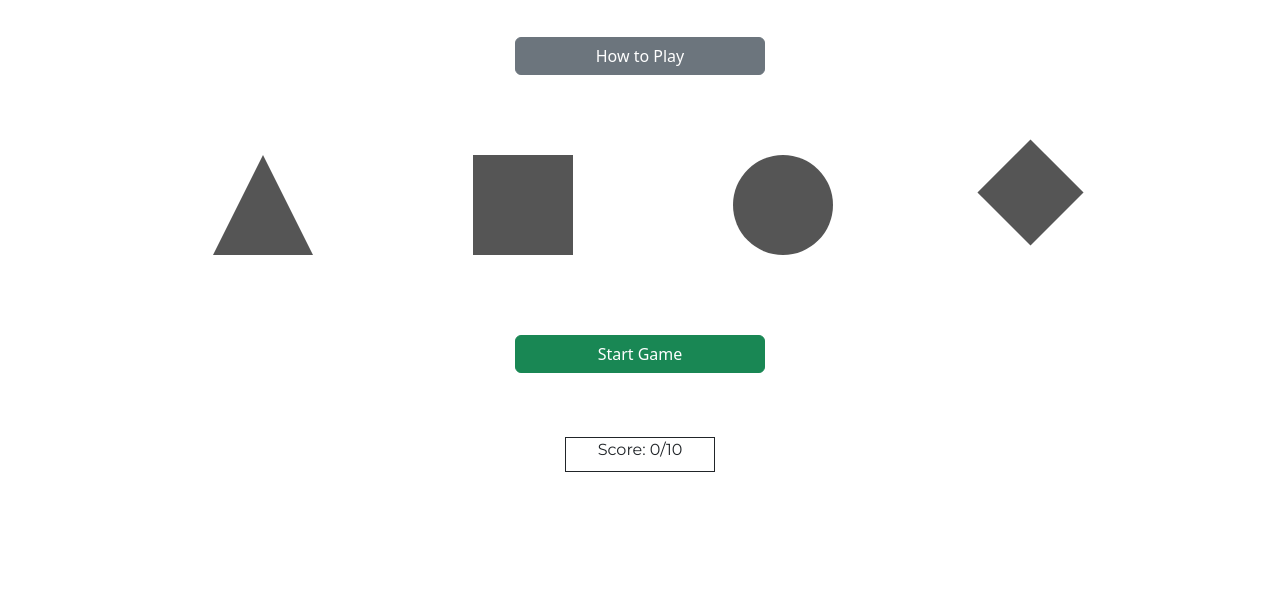
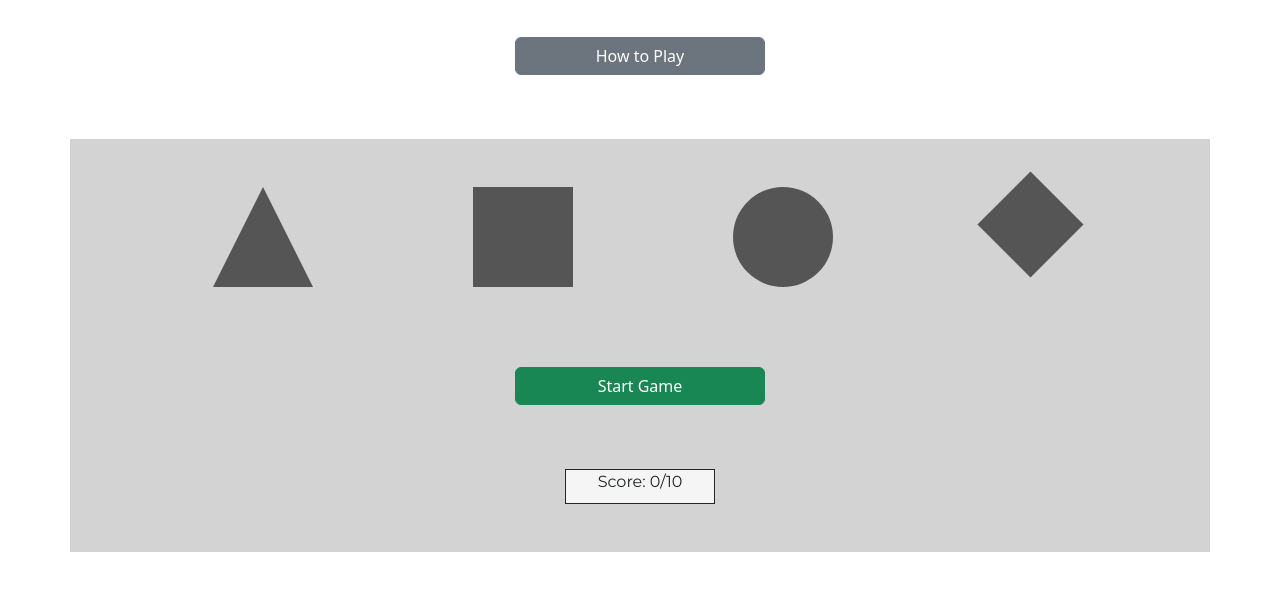
Before and after one commit to TiredSkitarii/sequence-game, a plain HTML site: page index.html in a window 1280 px wide. Shown: the part 101-692 px from the top of the page. Drawn offline with nearby package versions, Linux system fonts and the light colour scheme; some packages are replaced by stand-ins of ours; a script that the page names is missing; a web font is replaced by a local one.

Commit message:
added background colour to main game area and adjusted padding

```diff
--- a/assets/css/style.css
+++ b/assets/css/style.css
@@ -34,15 +34,19 @@ p {
     vertical-align: middle;
     height: 35px;
     width: 150px;
+    background-color: whitesmoke;
 }
 
 /* Spacings */
 
 #game-area {
     margin-top: 2rem;
+    padding-bottom: 2rem;
+    background-color: #d3d3d3;
 }
 
 #shape-area {
+    padding-top: 2rem;
     margin-bottom: 2rem;
 }
 
```
